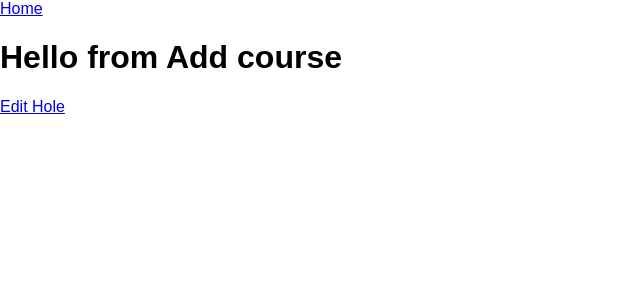
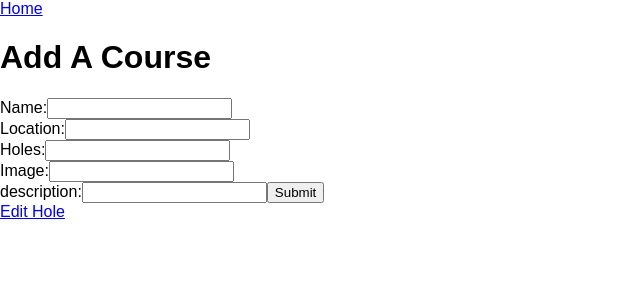
Before and after one commit to ejjonzey/Chain-Bangers, a React (Create React App) app in the folder client/: page /AddCourse in a window 1280 px wide. Shown: the top 300 px of the page, without its empty margins (0-640 px from the left). Built offline with nearby package versions, Linux system fonts and the light colour scheme.

Commit message:
add course is almost working.

```diff
--- a/client/src/components/AddCourse.js
+++ b/client/src/components/AddCourse.js
@@ -1,14 +1,44 @@
 import React, { Component } from 'react';
 import {Link}from 'react-router-dom';
+import axios from 'axios';
 
 
 
 class AddCourse extends Component {
+
+
+  _handleSubmit = (e) => {
+    e.preventDefault();
+    axios.post("/api/Course", this.state).then((res) => {
+      console.log("Success!");
+    })
+    .catch(err => console.log(err));
+  };
+
     render() {
         return (
             <div>
                <div>
-               <h1>Hello from Add course</h1>
+                   <h1>Add A Course</h1>
+               <form onSubmit={this._handleSubmit}>
+                 <label>
+                Name:
+                <input type="text" name="name" />
+                <br/>
+                Location:
+                <input type="text" name="location" />
+                <br/>
+                Holes:
+                <input type="text" name="holes" />
+                <br/>
+                Image:
+                <input type="text" name="image" />
+                <br/>
+                description:
+                <input type="text" name="description" />
+                <input type="submit" value="Submit" />
+                 </label>
+                </form>
                </div>
                <Link to='/EditHole'>Edit Hole</Link>
             </div>
--- a/client/src/components/Course.js
+++ b/client/src/components/Course.js
@@ -1,14 +1,14 @@
 import React, { Component } from 'react';
 import {Link}from 'react-router-dom';
 import axios from 'axios';
+
 
 
 class Course extends Component {
     constructor(){
         super();
         this.state = {
-                courses: []
-
+            courses: []
         }
     }
 
@@ -22,6 +22,15 @@ class Course extends Component {
             console.log(res.data);
         })
     }
+
+_newCourse = () => {
+    axios.post(`/api/course/${this.state.course}`).then((res)=>{
+        console.log("success")
+        const newState={...this.state}
+    });
+};
+
+
     render(){
         return (
             <div>
```
Also changed, not shown: 1 other file (tests, documents, lock files or other folders).
